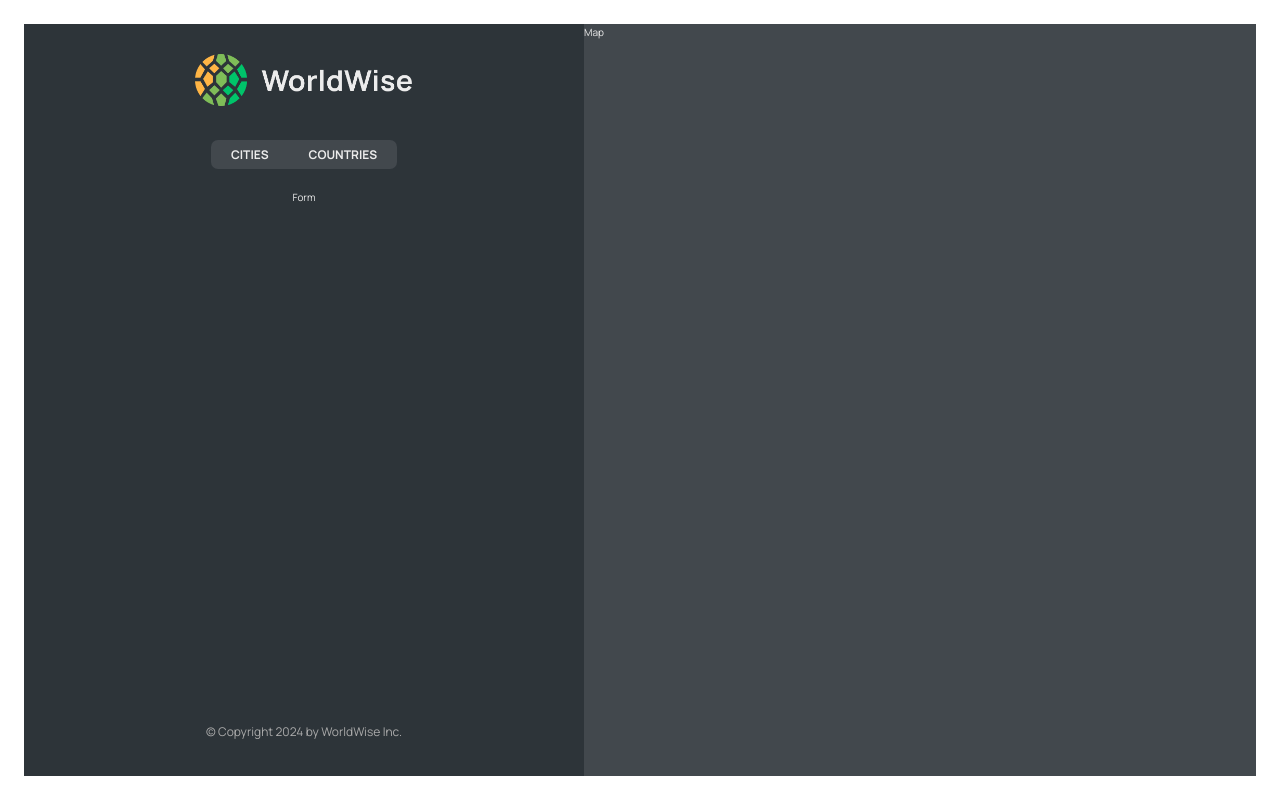
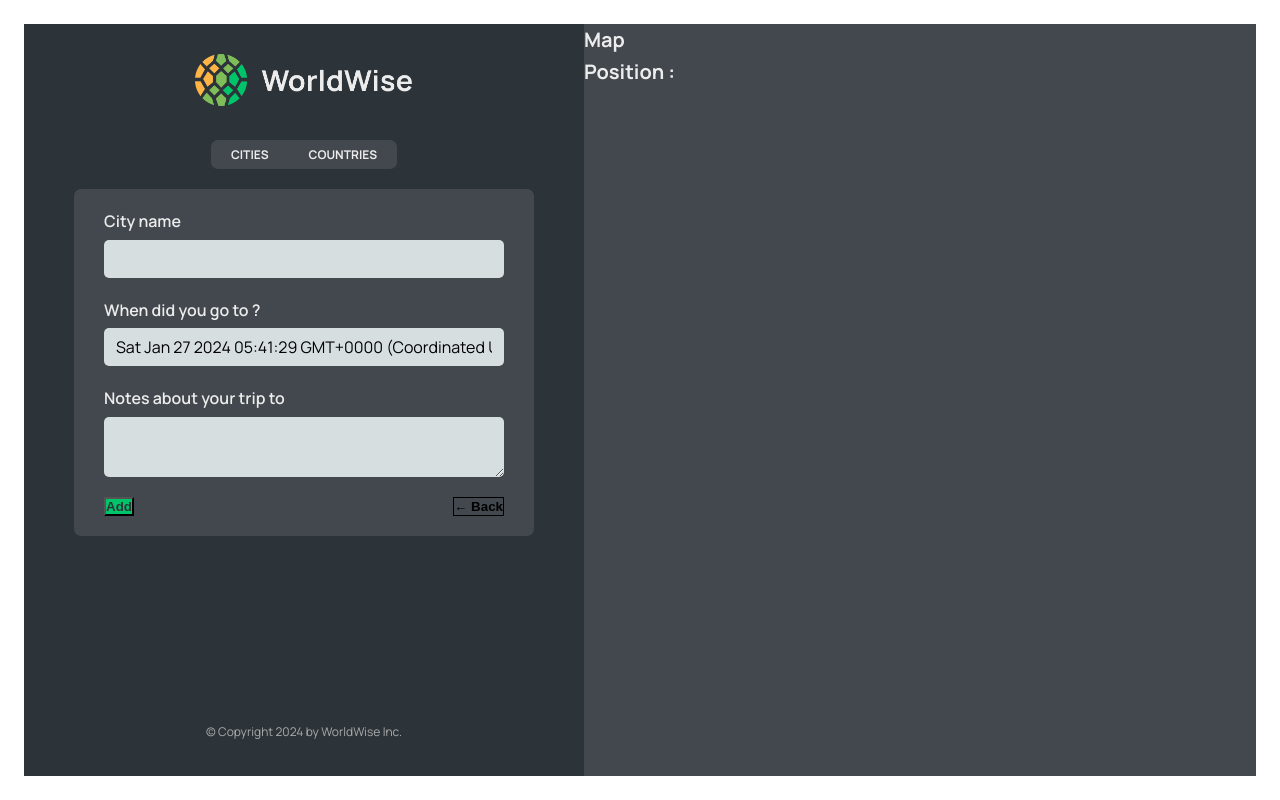
Before and after one commit to ankitsrivastava0103/WorldWise, a React (Vite) app: page /app/form in a window 1280 px wide. Built offline with nearby package versions, Linux system fonts and the light colour scheme; data requests are answered from the project's data file.

Commit message:
Adding Navigate & useNavigate

```diff
--- a/src/App.jsx
+++ b/src/App.jsx
@@ -1,5 +1,5 @@
 import { useEffect, useState } from "react";
-import { BrowserRouter, Route, Routes } from "react-router-dom";
+import { BrowserRouter, Navigate, Route, Routes } from "react-router-dom";
 import Product from "./pages/Product";
 import Pricing from "./pages/Pricing";
 import Homepage from "./pages/Homepage";
@@ -8,6 +8,8 @@ import AppLayout from "./pages/AppLayout";
 import Login from "./pages/Login";
 import CityList from "./components/CityList";
 import CountryList from "./components/CountryList";
+import City from "./components/City";
+import Form from "./components/Form";
 
 const BASE_URL = "http://localhost:8000";
 
@@ -40,20 +42,17 @@ const App = () => {
         <Route path="pricing" element={<Pricing />} />
         <Route path="login" element={<Login />} />
         <Route path="app" element={<AppLayout />}>
+          <Route index element={<Navigate replace to="cities" />} />
           <Route
-            index
-            element={<CityList cities={cities} isLoading={isLoading} />}
-          />
-          <Route
-            index
             path="cities"
             element={<CityList cities={cities} isLoading={isLoading} />}
           />
+          <Route path="cities/:id" element={<City />} />
           <Route
             path="countries"
             element={<CountryList cities={cities} isLoading={isLoading} />}
           />
-          <Route path="form" element={<>Form</>} />
+          <Route path="form" element={<Form />} />
         </Route>
         <Route path="*" element={<PageNotFound />} />
       </Routes>
--- /dev/null
+++ b/src/components/Button.jsx
@@ -0,0 +1,12 @@
+/* eslint-disable react/prop-types */
+import styles from "./Button.module.css";
+
+const Button = ({ children, onClick, type }) => {
+  return (
+    <button className={`styles.btn ${styles[type]}`} onClick={onClick}>
+      {children}
+    </button>
+  );
+};
+
+export default Button;
--- a/src/components/City.jsx
+++ b/src/components/City.jsx
@@ -1,3 +1,4 @@
+import { useParams, useSearchParams } from "react-router-dom";
 import styles from "./City.module.css";
 
 const formatDate = (date) =>
@@ -9,6 +10,15 @@ const formatDate = (date) =>
   }).format(new Date(date));
 
 function City() {
+  const { id } = useParams();
+  console.log(id);
+  const [searchParams, setSearchParams] = useSearchParams();
+  const lat = searchParams.get("lat");
+  const lng = searchParams.get("lng");
+  console.log(lat, lng);
+
+  console.log(setSearchParams);
+
   // TEMP DATA
   const currentCity = {
     cityName: "Lisbon",
@@ -19,12 +29,19 @@ function City() {
 
   const { cityName, emoji, date, notes } = currentCity;
 
+  const flagEmojiToPng = (flag) => {
+    let countryCode = Array.from(flag, (codeUnit) => codeUnit.codePointAt())
+      .map((char) => String.fromCharCode(char - 127397).toLowerCase())
+      .join("");
+    return <img src={`https://flagcdn.com/24x18/${countryCode}.png`} />;
+  };
+
   return (
     <div className={styles.city}>
       <div className={styles.row}>
         <h6>City name</h6>
         <h3>
-          <span>{emoji}</span> {cityName}
+          <span>{flagEmojiToPng(emoji)}</span> {cityName}
         </h3>
       </div>
 
@@ -51,9 +68,7 @@ function City() {
         </a>
       </div>
 
-      <div>
-        <ButtonBack />
-      </div>
+      <div>{/* <ButtonBack /> */}</div>
     </div>
   );
 }
--- a/src/components/City.module.css
+++ b/src/components/City.module.css
@@ -3,7 +3,7 @@
   max-height: 70%;
   background-color: var(--color-dark--2);
   border-radius: 7px;
-  overflow: scroll;
+  /* overflow: scroll; */
 
   width: 100%;
   display: flex;
--- a/src/components/CityItem.jsx
+++ b/src/components/CityItem.jsx
@@ -1,4 +1,5 @@
 /* eslint-disable react/prop-types */
+import { Link } from "react-router-dom";
 import styles from "./CityItem.module.css";
 
 const formatDate = (date) =>
@@ -9,14 +10,26 @@ const formatDate = (date) =>
   }).format(new Date(date));
 
 const CityItem = ({ city }) => {
-  const { cityName, emoji, date } = city;
+  const { cityName, emoji, date, id, position } = city;
+
+  const flagEmojiToPng = (flag) => {
+    let countryCode = Array.from(flag, (codeUnit) => codeUnit.codePointAt())
+      .map((char) => String.fromCharCode(char - 127397).toLowerCase())
+      .join("");
+    return <img src={`https://flagcdn.com/24x18/${countryCode}.png`} />;
+  };
 
   return (
-    <li className={styles.cityItem}>
-      <span className={styles.emoji}>{emoji}</span>
-      <h3 className={styles.name}>{cityName}</h3>
-      <time className={styles.date}>({formatDate(date)})</time>
-      <button className={styles.deleteBtn}>&times;</button>
+    <li>
+      <Link
+        className={styles.cityItem}
+        to={`${id}?lat=${position.lat}&lng=${position.lng}`}
+      >
+        <span className={styles.emoji}>{flagEmojiToPng(emoji)}</span>
+        <h3 className={styles.name}>{cityName}</h3>
+        <time className={styles.date}>({formatDate(date)})</time>
+        <button className={styles.deleteBtn}>&times;</button>
+      </Link>
     </li>
   );
 };
--- a/src/components/Form.jsx
+++ b/src/components/Form.jsx
@@ -3,6 +3,8 @@
 import { useState } from "react";
 
 import styles from "./Form.module.css";
+import Button from "./Button";
+import { useNavigate } from "react-router-dom";
 
 export function convertToEmoji(countryCode) {
   const codePoints = countryCode
@@ -13,11 +15,12 @@ export function convertToEmoji(countryCode) {
 }
 
 function Form() {
+  const naviagte = useNavigate();
   const [cityName, setCityName] = useState("");
   const [country, setCountry] = useState("");
   const [date, setDate] = useState(new Date());
   const [notes, setNotes] = useState("");
-
+  console.log(country, setCountry);
   return (
     <form className={styles.form}>
       <div className={styles.row}>
@@ -49,8 +52,16 @@ function Form() {
       </div>
 
       <div className={styles.buttons}>
-        <button>Add</button>
-        <button>&larr; Back</button>
+        <Button type="primary">Add</Button>
+        <Button
+          type="back"
+          onClick={(e) => {
+            e.preventDefault();
+            naviagte(-1);
+          }}
+        >
+          &larr; Back
+        </Button>
       </div>
     </form>
   );
--- a/src/components/Map.jsx
+++ b/src/components/Map.jsx
@@ -1,7 +1,21 @@
+import { useNavigate, useSearchParams } from "react-router-dom";
 import styles from "./Map.module.css";
 
 const Map = () => {
-  return <div className={styles.mapContainer}>Map</div>;
+  const navigate = useNavigate();
+  const [searchParams, setSearchParams] = useSearchParams();
+  const lat = searchParams.get("lat");
+  const lng = searchParams.get("lng");
+
+  console.log(setSearchParams);
+  return (
+    <div className={styles.mapContainer} onClick={() => navigate("form")}>
+      <h1>Map</h1>
+      <h1>
+        Position : {lat} {lng}
+      </h1>
+    </div>
+  );
 };
 
 export default Map;
```
